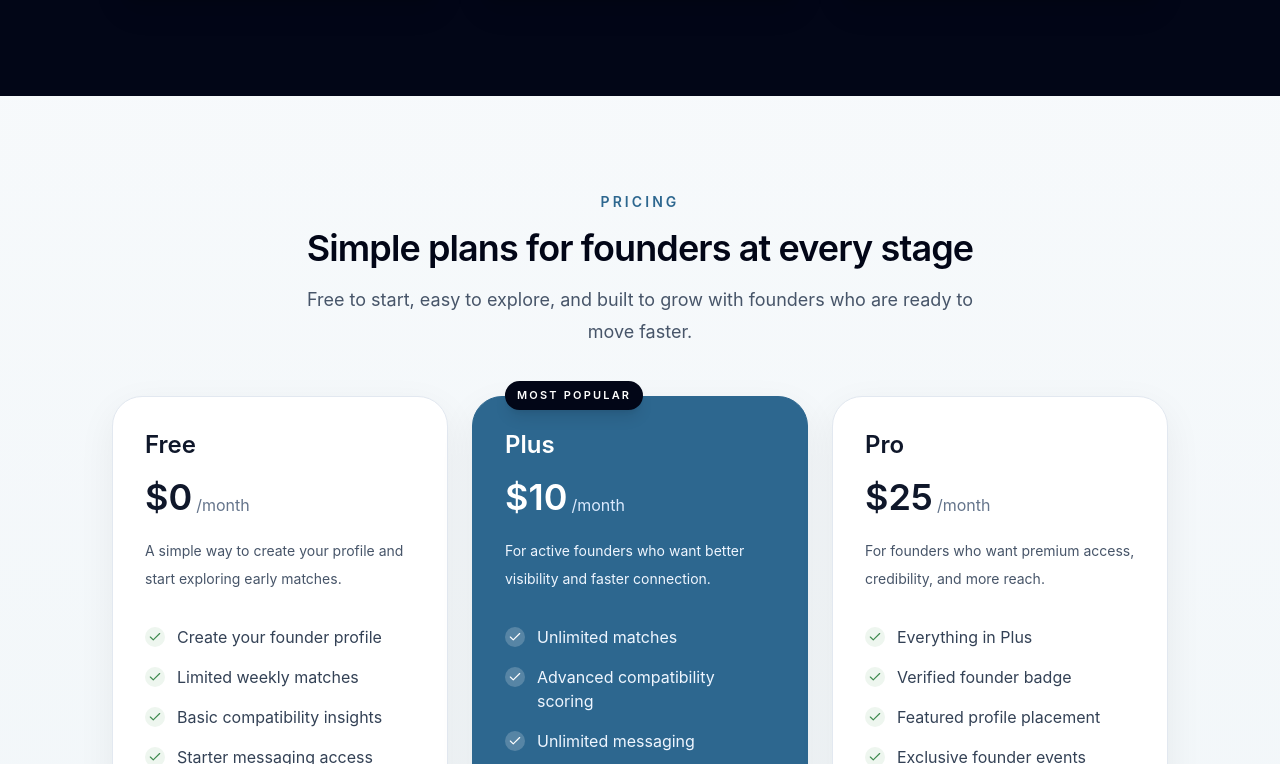
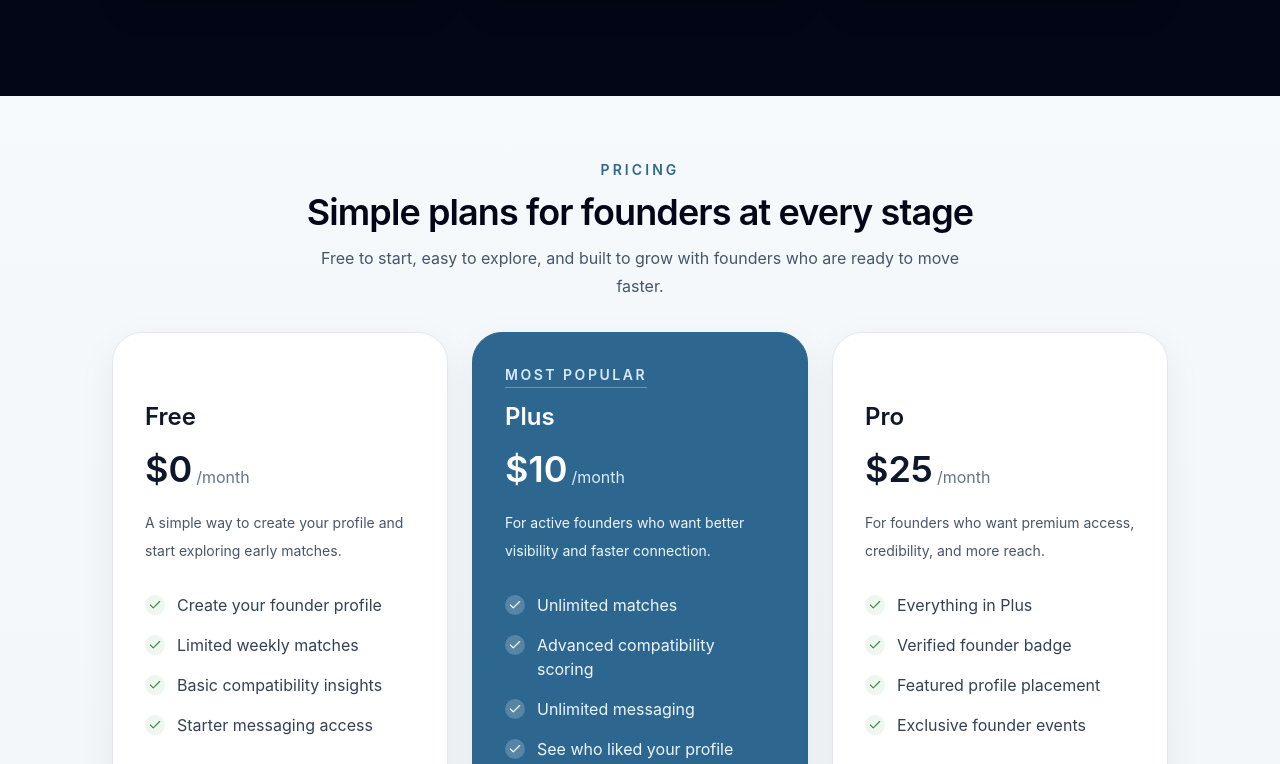
Before and after one commit to anoushka128/foundrfit-website, a Next.js app: page / in a window 1280 px wide. Shown: the part 3556-4320 px from the top of the page. Built offline with nearby package versions, Linux system fonts and the light colour scheme.

Commit message:
Tighten pricing spacing and simplify popular label

```diff
--- a/app/page.tsx
+++ b/app/page.tsx
@@ -146,23 +146,25 @@ function SectionIntro({
   title,
   text,
   centered,
-  dark
+  dark,
+  compact
 }: {
   eyebrow: string;
   title: string;
   text: string;
   centered?: boolean;
   dark?: boolean;
+  compact?: boolean;
 }) {
   return (
     <div className={centered ? "mx-auto max-w-2xl text-center" : "max-w-2xl"}>
       <p className={`text-sm font-semibold uppercase tracking-[0.22em] ${dark ? "text-blue-100" : "text-[#2d678f]"}`}>
         {eyebrow}
       </p>
-      <h2 className={`mt-4 text-3xl font-semibold tracking-tight sm:text-4xl ${dark ? "text-white" : "text-slate-950"}`}>
+      <h2 className={`font-semibold tracking-tight sm:text-4xl ${compact ? "mt-3 text-[2.4rem] leading-tight" : "mt-4 text-3xl"} ${dark ? "text-white" : "text-slate-950"}`}>
         {title}
       </h2>
-      <p className={`mt-4 text-lg leading-8 ${dark ? "text-slate-300" : "text-slate-600"}`}>{text}</p>
+      <p className={`${compact ? "mt-3 text-base leading-7" : "mt-4 text-lg leading-8"} ${dark ? "text-slate-300" : "text-slate-600"}`}>{text}</p>
     </div>
   );
 }
@@ -440,16 +442,17 @@ export default function HomePage() {
         </div>
       </section>
 
-      <section id="pricing" className="section-surface-a py-24">
+      <section id="pricing" className="section-surface-a py-16">
         <div className="mx-auto max-w-6xl px-6 sm:px-10 lg:px-12">
           <SectionIntro
             eyebrow="Pricing"
             title="Simple plans for founders at every stage"
             text="Free to start, easy to explore, and built to grow with founders who are ready to move faster."
             centered
+            compact
           />
 
-          <div className="mt-12 grid gap-6 lg:grid-cols-3">
+          <div className="mt-8 grid gap-6 lg:grid-cols-3">
             {pricingPlans.map((plan) => (
               <article
                 key={plan.name}
@@ -460,12 +463,14 @@ export default function HomePage() {
                 }`}
               >
                 {plan.featured ? (
-                  <div className="absolute -top-4 left-8">
-                    <span className="inline-flex rounded-full bg-slate-950 px-3 py-1.5 text-[11px] font-semibold uppercase tracking-[0.2em] text-white shadow-lg">
-                      Most Popular
-                    </span>
+                  <div className="mb-4 text-sm font-semibold uppercase tracking-[0.18em] text-blue-100">
+                    <span className="border-b border-white/30 pb-1">Most Popular</span>
                   </div>
-                ) : null}
+                ) : (
+                  <div className="mb-4 text-sm font-semibold uppercase tracking-[0.18em] text-transparent">
+                    <span className="border-b border-transparent pb-1">Most Popular</span>
+                  </div>
+                )}
 
                 <div className="flex items-start justify-between gap-4">
                   <div>
@@ -481,7 +486,7 @@ export default function HomePage() {
                   {plan.description}
                 </p>
 
-                <div className="mt-8 space-y-4">
+                <div className="mt-7 space-y-4">
                   {plan.features.map((feature) => (
                     <div key={feature} className="flex items-start gap-3">
                       <div
```
Lines whose indentation alone changed are shown as unchanged.
